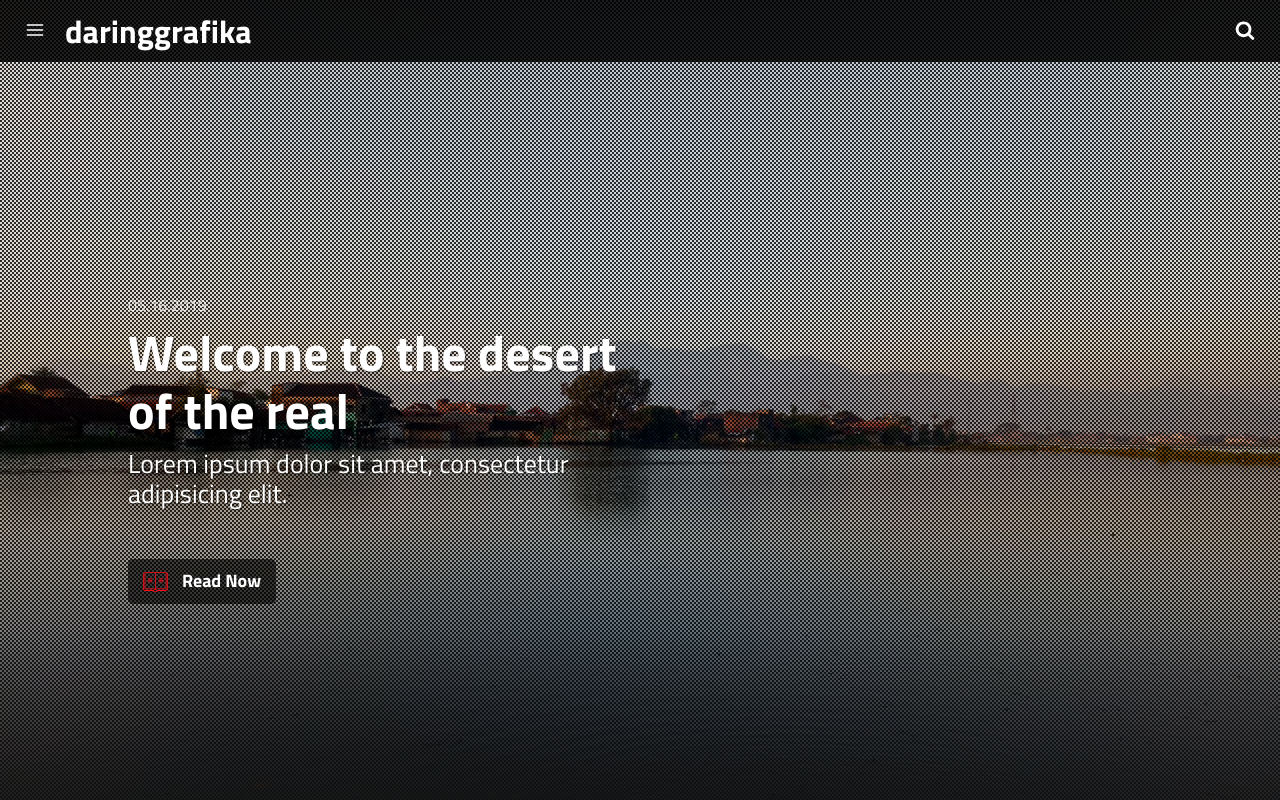
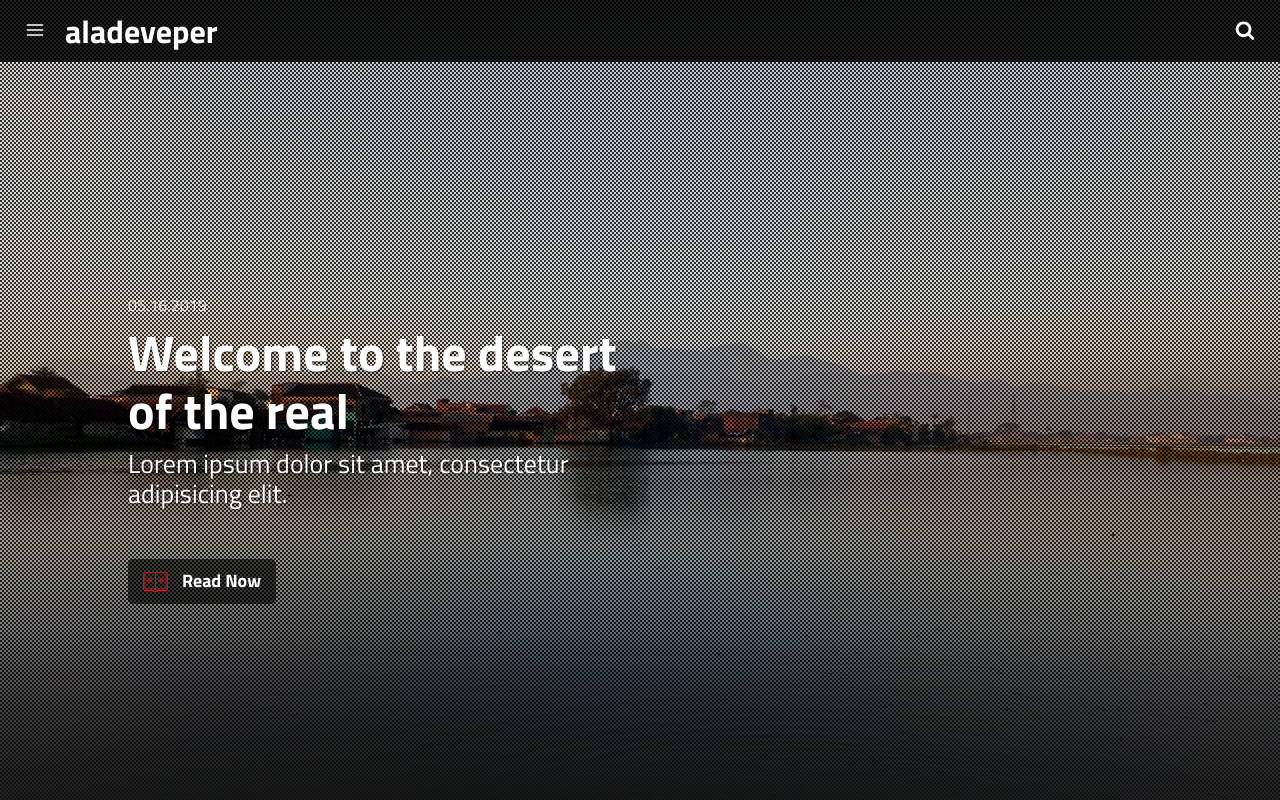
Before and after one commit to aladeveloper/waleadaap-blog, a Jekyll site: the page built from index.html, in a window 1280 px wide. Shown: the top 800 px of the page. Built offline with Jekyll 4.4.1, drawn with Linux system fonts in a browser that asks for light colours; a script that is not in the unit is left out; grey boxes are pictures that could not be loaded.

Commit message:
Mengganti nama site

```diff
--- a/_config.yml
+++ b/_config.yml
@@ -1,7 +1,7 @@
 # Site Settings
-name: daringgrafika
-title: daringgrafika | data dan cerita
-description: daringgrafika.com.
+name: aladeveper
+title: aladeveloper | data dan cerita
+description: aladeve.com.
 tags:
   - blog
   - template
```
